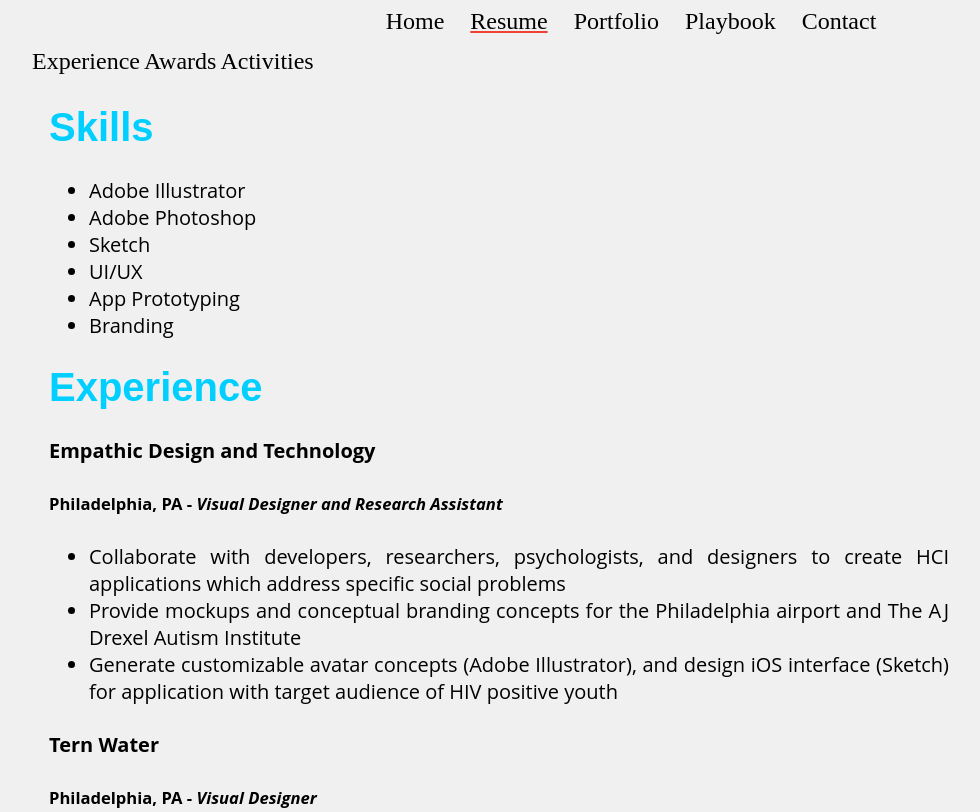
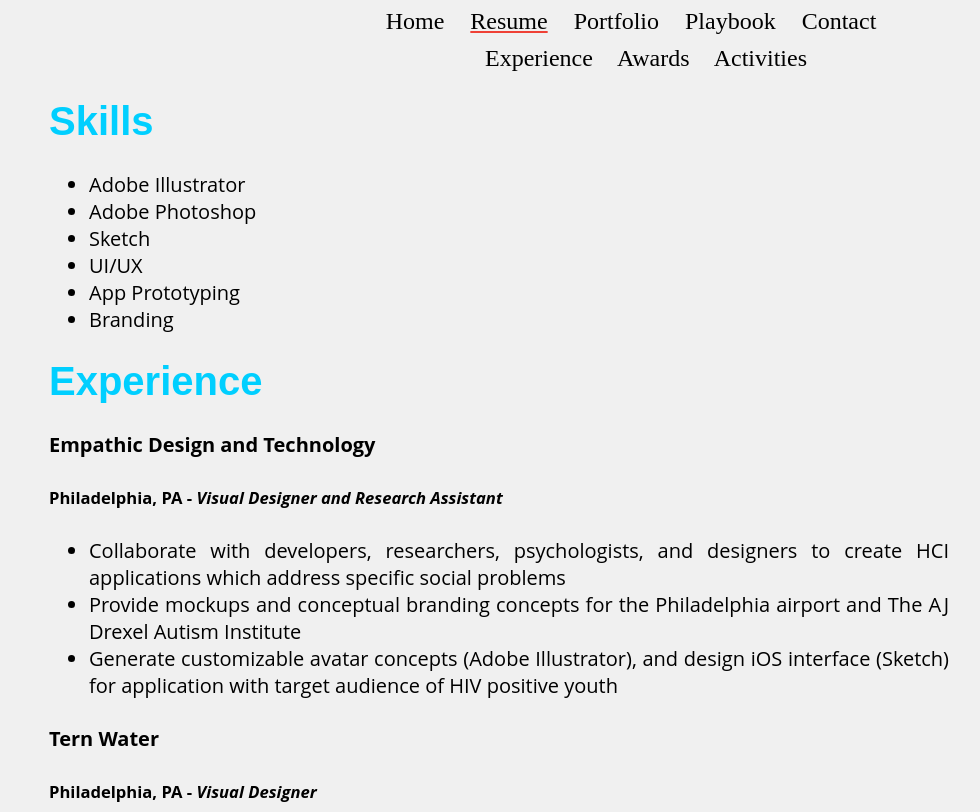
Before and after one commit to aidantoole/IDM-221, a plain HTML site: page resume_page.html in a window 1280 px wide. Shown: the top 812 px of the page, without its empty margins (9-989 px from the left). Drawn offline with Linux system fonts and the light colour scheme.

Commit message:
Fixed Resume navigation
navigation problem

```diff
--- a/resume_page.html
+++ b/resume_page.html
@@ -22,13 +22,9 @@
 
 		<div id="subheader">
 				<nav>
-					<table>
-						<tr>
-							<td> <a href="#experience">Experience</a> </td>
-							<td> <a href="#awards">Awards</a> </td>
-							<td> <a href="#activities">Activities</a> </td>
-						</tr>
-					</table>
+							<a href="#experience">Experience</a>
+							<a href="#awards">Awards</a> </td>
+							<a href="#activities">Activities</a>
 				</nav>
 		</div>
 
```
